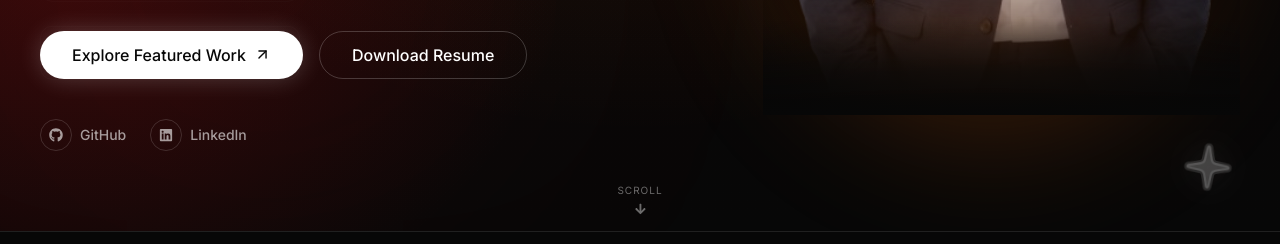
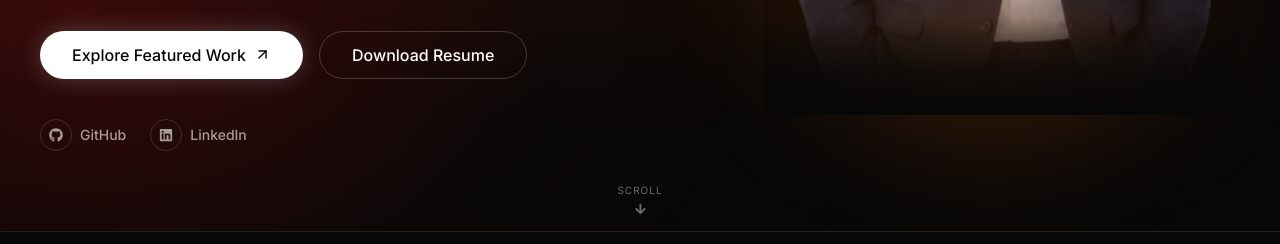
Before and after one commit to monishvp/portfolio, a React (Vite) app: page / in a window 1280 px wide. Shown: the part 840-1084 px from the top of the page. Built offline with nearby package versions, Linux system fonts and the light colour scheme; a web font is replaced by a local one.

Commit message:
fix: remove decorative Gemini sparkle star from hero section

```diff
--- a/src/components/Hero.tsx
+++ b/src/components/Hero.tsx
@@ -2,7 +2,7 @@ import React, { useRef } from 'react';
 import { motion, useScroll, useTransform } from 'framer-motion';
 import type { Variants } from 'framer-motion';
 import { FaGithub, FaLinkedin, FaArrowDown } from 'react-icons/fa';
-import { ArrowUpRight, Sparkle } from 'lucide-react';
+import { ArrowUpRight } from 'lucide-react';
 import { personalInfo } from '../data/portfolioData';
 import { Button } from './ui/button';
 import TypewriterText from './TypewriterText';
@@ -291,18 +291,6 @@ export const Hero: React.FC = () => {
         </motion.div>
       </motion.div>
 
-      {/* Decorative 4-pointed sparkle star matching image_e16a85b3.jpg */}
-      <motion.div
-        animate={{
-          scale: [1, 1.08, 1],
-          opacity: [0.35, 0.65, 0.35],
-          rotate: [0, 3, 0],
-        }}
-        transition={{ duration: 4.5, repeat: Infinity, ease: 'easeInOut' }}
-        className="absolute bottom-6 right-6 sm:bottom-10 sm:right-12 z-20 pointer-events-none select-none"
-      >
-        <Sparkle className="w-10 h-10 sm:w-12 sm:h-12 fill-white/35 text-white/20 drop-shadow-[0_0_15px_rgba(255,255,255,0.3)]" />
-      </motion.div>
 
       {/* Scroll Down Indicator */}
       <motion.a
```
